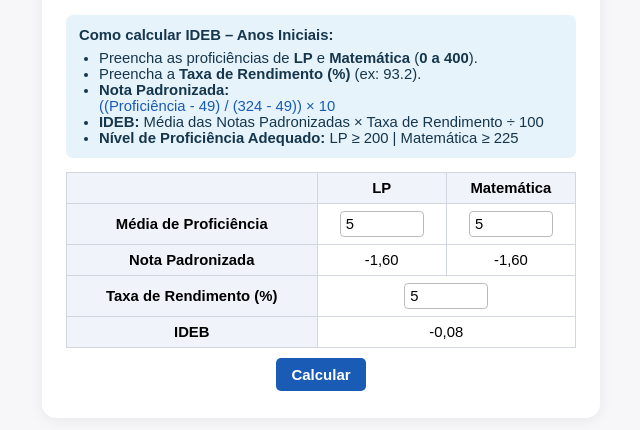
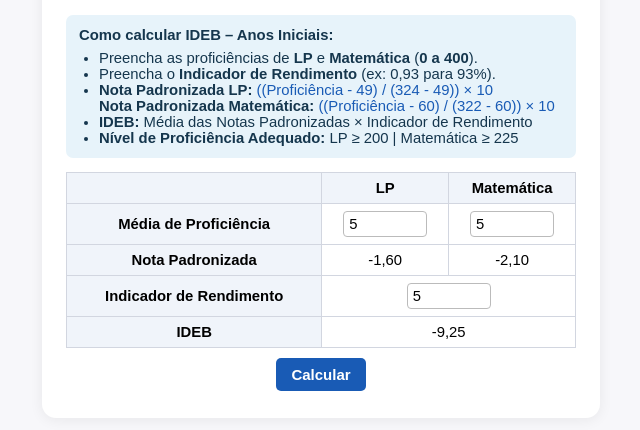
Before and after one commit to e-casa/movimento, a plain HTML site: page index.html in a window 1280 px wide. Both pictures are taken after typing "5", "5", "5" into the empty fields and a click on the button "Calcular". Shown: the part 212-642 px from the top of the page, without its empty margins (319-959 px from the left). Drawn offline with Linux system fonts and the light colour scheme.

Commit message:
Update index.html

```diff
--- a/index.html
+++ b/index.html
@@ -67,13 +67,13 @@
             <b>Como calcular IDEB – Anos Iniciais:</b>
             <ul style="padding-left: 20px; margin: 7px 0 0 0;">
                 <li>Preencha as proficiências de <b>LP</b> e <b>Matemática</b> (<b>0 a 400</b>).</li>
-                <li>Preencha a <b>Taxa de Rendimento (%)</b> (ex: 93.2).</li>
+                <li>Preencha o <b>Indicador de Rendimento</b> (ex: 0,93 para 93%).</li>
                 <li>
-                    <b>Nota Padronizada:</b><br>
-                    <span style="color:#195bb5">((Proficiência - 49) / (324 - 49)) × 10</span>
+                    <b>Nota Padronizada LP:</b> <span style="color:#195bb5">((Proficiência - 49) / (324 - 49)) × 10</span><br>
+                    <b>Nota Padronizada Matemática:</b> <span style="color:#195bb5">((Proficiência - 60) / (322 - 60)) × 10</span>
                 </li>
                 <li>
-                    <b>IDEB:</b> Média das Notas Padronizadas × Taxa de Rendimento ÷ 100
+                    <b>IDEB:</b> Média das Notas Padronizadas × Indicador de Rendimento
                 </li>
                 <li>
                     <b>Nível de Proficiência Adequado:</b> LP ≥ 200 | Matemática ≥ 225
@@ -98,8 +98,8 @@
                     <td id="nota_pad_ini_mat">-</td>
                 </tr>
                 <tr>
-                    <th>Taxa de Rendimento (%)</th>
-                    <td colspan="2"><input type="number" step="0.01" min="0" max="100" id="rendimento_ini" placeholder="Ex: 93.2"></td>
+                    <th>Indicador de Rendimento</th>
+                    <td colspan="2"><input type="number" step="0.01" min="0" max="1" id="rendimento_ini" placeholder="Ex: 0,93"></td>
                 </tr>
                 <tr>
                     <th>IDEB</th>
@@ -115,13 +115,13 @@
             <b>Como calcular IDEB – Anos Finais:</b>
             <ul style="padding-left: 20px; margin: 7px 0 0 0;">
                 <li>Preencha as proficiências de <b>LP</b> e <b>Matemática</b> (<b>0 a 400</b>).</li>
-                <li>Preencha a <b>Taxa de Rendimento (%)</b> (ex: 91.5).</li>
+                <li>Preencha o <b>Indicador de Rendimento</b> (ex: 0,91 para 91%).</li>
                 <li>
-                    <b>Nota Padronizada:</b><br>
+                    <b>Nota Padronizada LP e Matemática:</b><br>
                     <span style="color:#195bb5">((Proficiência - 100) / (400 - 100)) × 10</span>
                 </li>
                 <li>
-                    <b>IDEB:</b> Média das Notas Padronizadas × Taxa de Rendimento ÷ 100
+                    <b>IDEB:</b> Média das Notas Padronizadas × Indicador de Rendimento
                 </li>
                 <li>
                     <b>Nível de Proficiência Adequado:</b> LP ≥ 275 | Matemática ≥ 300
@@ -146,8 +146,8 @@
                     <td id="nota_pad_fin_mat">-</td>
                 </tr>
                 <tr>
-                    <th>Taxa de Rendimento (%)</th>
-                    <td colspan="2"><input type="number" step="0.01" min="0" max="100" id="rendimento_fin" placeholder="Ex: 91.5"></td>
+                    <th>Indicador de Rendimento</th>
+                    <td colspan="2"><input type="number" step="0.01" min="0" max="1" id="rendimento_fin" placeholder="Ex: 0,91"></td>
                 </tr>
                 <tr>
                     <th>IDEB</th>
@@ -169,11 +169,16 @@ function showTab(i) {
     });
 }
 
-// Fórmulas
-function notaPadronizadaIniciais(proficiencia) {
+// Nota padronizada anos iniciais - CORTES DIFERENTES
+function notaPadronizadaIniciaisLP(proficiencia) {
     if (isNaN(proficiencia)) return "-";
     return (((proficiencia - 49) / (324 - 49)) * 10).toFixed(2).replace('.',',');
 }
+function notaPadronizadaIniciaisMAT(proficiencia) {
+    if (isNaN(proficiencia)) return "-";
+    return (((proficiencia - 60) / (322 - 60)) * 10).toFixed(2).replace('.',',');
+}
+// Nota padronizada anos finais (igual para as duas disciplinas)
 function notaPadronizadaFinais(proficiencia) {
     if (isNaN(proficiencia)) return "-";
     return (((proficiencia - 100) / (400 - 100)) * 10).toFixed(2).replace('.',',');
@@ -185,15 +190,15 @@ function calculaIDEBIniciais() {
     const mat_ini = parseFloat(document.getElementById('mat_ini').value.replace(',','.'));
     const rendimento_ini = parseFloat(document.getElementById('rendimento_ini').value.replace(',','.'));
 
-    document.getElementById('nota_pad_ini_lp').innerText = notaPadronizadaIniciais(lp_ini);
-    document.getElementById('nota_pad_ini_mat').innerText = notaPadronizadaIniciais(mat_ini);
+    document.getElementById('nota_pad_ini_lp').innerText = notaPadronizadaIniciaisLP(lp_ini);
+    document.getElementById('nota_pad_ini_mat').innerText = notaPadronizadaIniciaisMAT(mat_ini);
 
-    const nota_lp = parseFloat(notaPadronizadaIniciais(lp_ini).replace(',','.'));
-    const nota_mat = parseFloat(notaPadronizadaIniciais(mat_ini).replace(',','.'));
+    const nota_lp = parseFloat(notaPadronizadaIniciaisLP(lp_ini).replace(',','.'));
+    const nota_mat = parseFloat(notaPadronizadaIniciaisMAT(mat_ini).replace(',','.'));
     let ideb_ini = "-";
     if (!isNaN(rendimento_ini) && !isNaN(nota_lp) && !isNaN(nota_mat)) {
         const media = ((nota_lp + nota_mat) / 2);
-        ideb_ini = ((media * rendimento_ini) / 100).toFixed(2).replace('.',',');
+        ideb_ini = (media * rendimento_ini).toFixed(2).replace('.',',');
     }
     document.getElementById('ideb_ini').innerText = ideb_ini;
 }
@@ -211,7 +216,7 @@ function calculaIDEBFinais() {
     let ideb_fin = "-";
     if (!isNaN(rendimento_fin) && !isNaN(nota_lp) && !isNaN(nota_mat)) {
         const media = ((nota_lp + nota_mat) / 2);
-        ideb_fin = ((media * rendimento_fin) / 100).toFixed(2).replace('.',',');
+        ideb_fin = (media * rendimento_fin).toFixed(2).replace('.',',');
     }
     document.getElementById('ideb_fin').innerText = ideb_fin;
 }
```
